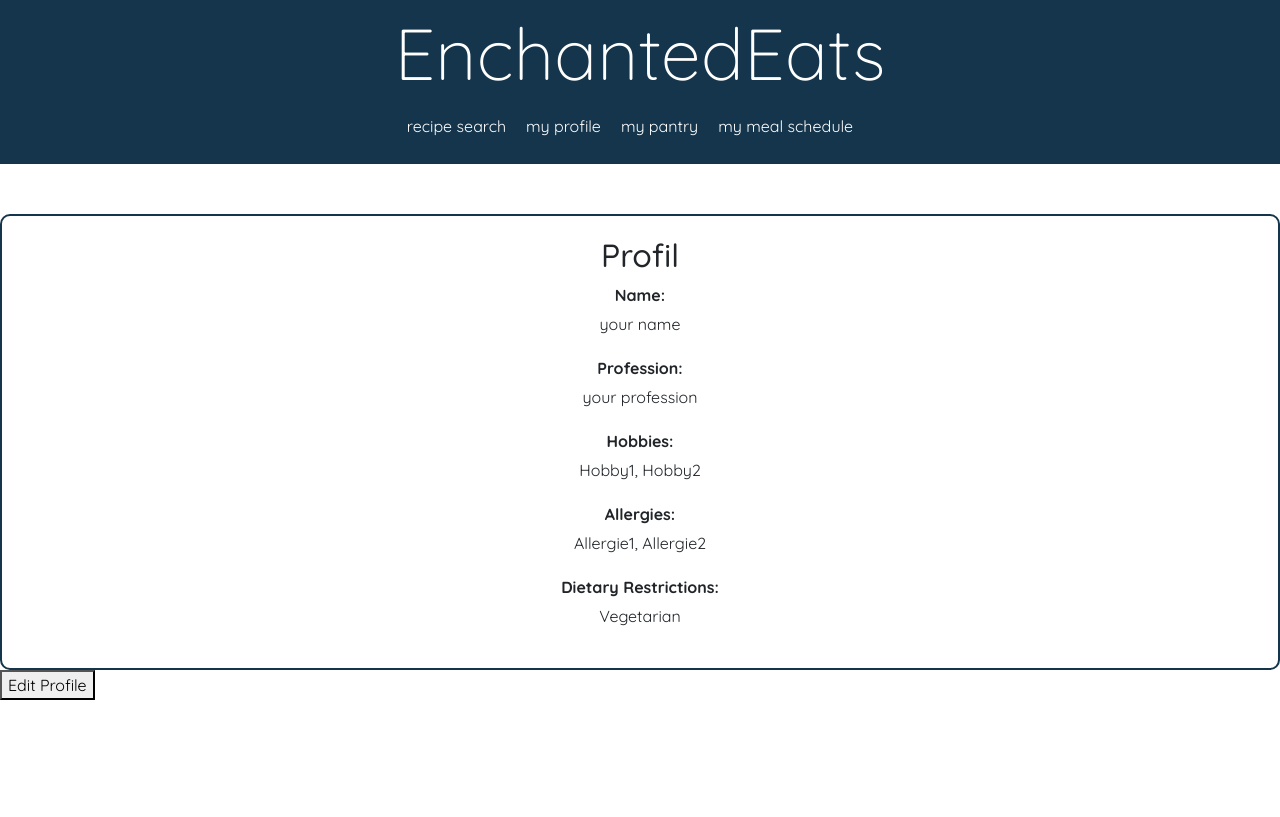
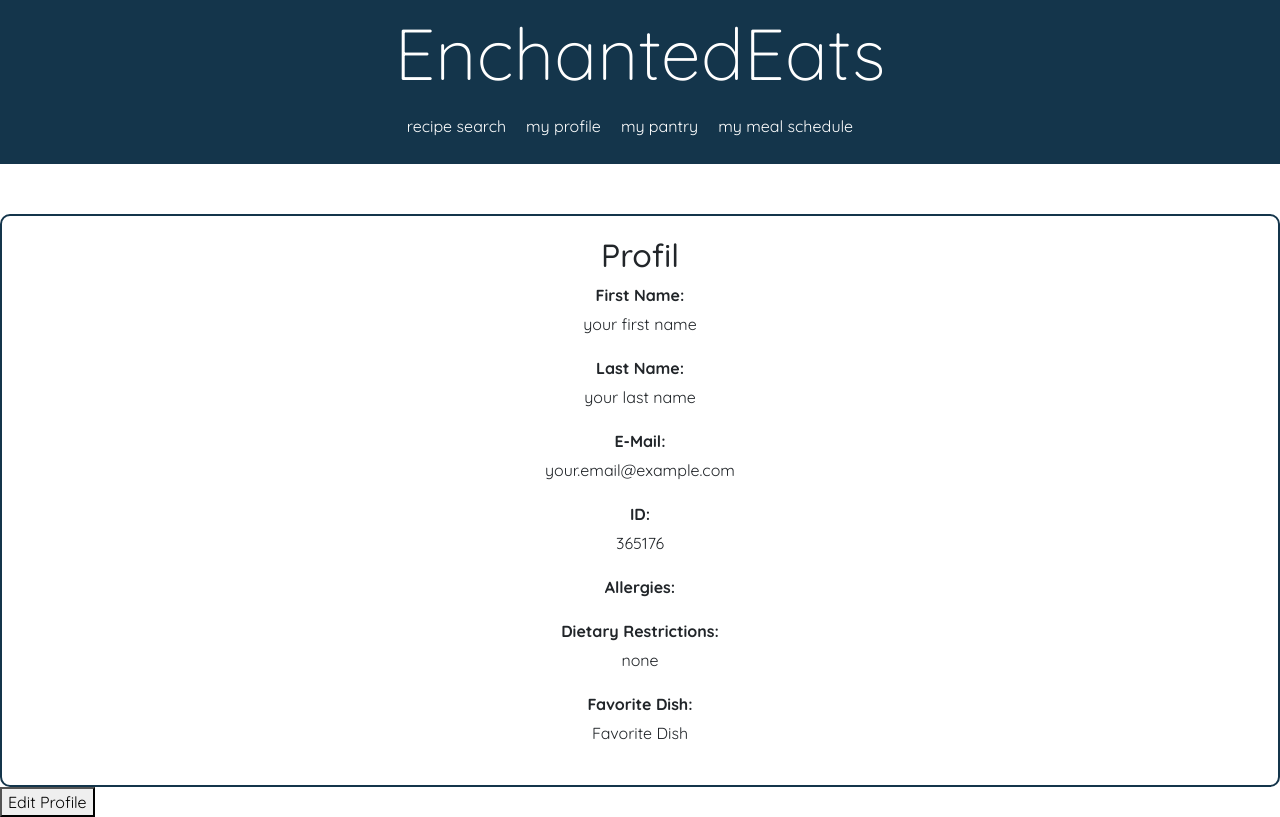
Before and after one commit to saskiamellies/rezept-softwaretchnik, a React (Create React App) app: page /profile in a window 1280 px wide. Built offline with nearby package versions, Linux system fonts and the light colour scheme.

Commit message:
Update Profile and EditProfile

```diff
--- a/src/App.jsx
+++ b/src/App.jsx
@@ -1,5 +1,5 @@
 import React from "react";
-import { BrowserRouter as Router, Route, Routes, Link, Navigate} from "react-router-dom";
+import { BrowserRouter as Router, Route, Routes} from "react-router-dom";
 import Header from "./components/Header";
 import Recipes from "./components/Recipes";
 import MyProfile from "./components/Profile";
@@ -7,8 +7,6 @@ import MyPantry from "./components/MyPantry";
 import MyMealSchedule from "./components/MealSchedule";
 import "bootstrap/dist/css/bootstrap.min.css";
 import "./style.css";
-import EditProfile from "./components/EditProfile";
-import useDrivePicker from "react-google-drive-picker";
 
 
 
--- a/src/components/EditProfile.jsx
+++ b/src/components/EditProfile.jsx
@@ -44,6 +44,13 @@ const EditProfile = ({ initialProfile, updateProfile }) => {
     }
   };
 
+  const handleDeletePhoto = () => {
+    setEditedProfile((prevProfile) => ({
+      ...prevProfile,
+      photo: null,
+    }));
+  };
+
   const handleSubmit = async (e) => {
     e.preventDefault();
     const updatedProfile = {
@@ -53,51 +60,52 @@ const EditProfile = ({ initialProfile, updateProfile }) => {
     };
 
     try {
-        localStorage.clear(); // Hier wird der LocalStorage geleert
+      localStorage.clear();
       localStorage.setItem("userProfile", JSON.stringify(updatedProfile));
       await saveProfile(updatedProfile);
-
       updateProfile(updatedProfile);
     } catch (error) {
       console.error("Failed to save profile:", error);
     }
     };
 
+
     return (
       <form className="edit-form" onSubmit={handleSubmit}>
         <h3>Edit Profile</h3>
         <div className="input-group">
           <label>
-              Name:
+            First Name:
             <input
               type="text"
-                name="name"
-                value={editedProfile.name}
+              name="firstName"
+              value={editedProfile.firstName}
               onChange={handleChange}
             />
           </label>
         </div>
         <div className="input-group">
           <label>
-              Profession:
+            Last Name:
             <input
               type="text"
-                name="job"
-                value={editedProfile.job}
+              name="lastName"
+              value={editedProfile.lastName}
               onChange={handleChange}
             />
           </label>
         </div>
         <div className="input-group">
           <label>
-              Hobbies:
+            E-Mail:
             <input
               type="text"
-                name="hobbies"
-                value={editedProfile.hobbies}
+              name="email"
+              value={editedProfile.email}
               onChange={handleChange}
             />
           </label>
+
         </div>
         <div className="input-group">
           <label>
@@ -123,6 +131,17 @@ const EditProfile = ({ initialProfile, updateProfile }) => {
         </div>
         <div className="input-group">
           <label>
+            Favorite Dish:
+            <input
+              type="text"
+              name="favoriteDish"
+              value={editedProfile.favoriteDish}
+              onChange={handleChange}
+            />
+          </label>
+        </div>
+        <div className="input-group">
+          <label>
             Photo:
             <input
               type="file"
@@ -131,6 +150,11 @@ const EditProfile = ({ initialProfile, updateProfile }) => {
               onChange={handleChange}
             />
           </label>
+          {editedProfile.photo && (
+            <button type="button" onClick={handleDeletePhoto}>
+              Delete Photo
+            </button>
+          )}
         </div>
         <div className="image-preview">
           {editedProfile.photo && (
@@ -146,4 +170,5 @@ const EditProfile = ({ initialProfile, updateProfile }) => {
     );
 
   }
+
 export default EditProfile;
--- a/src/components/Profile.jsx
+++ b/src/components/Profile.jsx
@@ -3,21 +3,34 @@ import EditProfile from './EditProfile';
 import { getProfile } from './profileService';
 
 
+const generateUniqueId = () => {
+  const randomNumber = Math.floor(100000 + Math.random() * 900000); // Erzeugt eine Zufallszahl zwischen 100000 und 999999
+  return randomNumber.toString();
+};
+
 const MyProfile = () => {
   const [profileInfo, setProfileInfo] = useState({
-    name: 'your name',
-    job: 'your profession',
-    hobbies: ['Hobby1', 'Hobby2'],
-    allergies: ['Allergie1', 'Allergie2'],
-    dietaryRestrictions: 'Vegetarian',
+    firstName: 'your first name',
+    lastName: 'your last name',
+    email: 'your.email@example.com',
+    id:null,
+    allergies: [],
+    dietaryRestrictions: 'none',
+    favoriteDish:'Favorite Dish',
     photo: null,
   });
-
+  const [isEmailValid, setIsEmailValid] = useState(true);
   const [editing, setEditing] = useState(false);
 
   const handleProfileEdit = async (updatedProfile) => {
-    setProfileInfo(updatedProfile);
+    if (isEmailValid) {
+      setIsEmailValid(true);
+      EditProfile(updatedProfile);
       setEditing(false);
+    } else {
+      setIsEmailValid(false);
+      alert('Das E-Mail-Format ist inkorrekt. Bitte überprüfe deine Eingabe.');
+    }
   };
 
   useEffect(() => {
@@ -32,35 +45,62 @@ const MyProfile = () => {
       }
     };
 
+    const generateAndSetId = () => {
+      const newId = generateUniqueId();
+      setProfileInfo((prevProfile) => ({
+        ...prevProfile,
+        id: newId,
+      }));
+    };
+
+    if (!profileInfo.id) {
+      generateAndSetId();
+    }
+
     fetchProfile();
-  }, []);
+  }, [profileInfo.id]);
+
 
   return (
       <div>
         <div className="profile-container" id="profile-container">
           <h2>Profil</h2>
           <div className="profile-info">
-          <div className="label">Name:</div>
-          <div className="profile-text">{profileInfo.name}</div>
+            <div className="label">First Name:</div>
+            <div className="profile-text">{profileInfo.firstName}</div>
           </div>
           <div className="profile-info">
-          <div className="label">Profession:</div>
-          <div className="profile-text">{profileInfo.job}</div>
+            <div className="label">Last Name:</div>
+            <div className="profile-text">{profileInfo.lastName}</div>
           </div>
           <div className="profile-info">
-          <div className="label">Hobbies:</div>
-          <div className="profile-text">{profileInfo.hobbies.join(", ")}</div>
+          <div className="label">E-Mail:</div>
+        {isEmailValid ? (
+          <div className="profile-text">{profileInfo.email}</div>
+        ) : (
+          <div className="profile-text invalid-email">Ungültige E-Mail-Adresse</div>
+        )}
+      </div>
+          <div className="profile-info">
+            <div className="label">ID:</div>
+            <div className="profile-text">{profileInfo.id}</div>
           </div>
           <div className="profile-info">
             <div className="label">Allergies:</div>
             <div className="profile-text">
-            {profileInfo.allergies.join(", ")}
+              {profileInfo.allergies.join(', ')}
             </div>
           </div>
           <div className="profile-info">
             <div className="label">Dietary Restrictions:</div>
             <div className="profile-text">
               {profileInfo.dietaryRestrictions}
+            </div>
+          </div>
+          <div className="profile-info">
+            <div className="label">Favorite Dish:</div>
+            <div className="profile-text">
+              {profileInfo.favoriteDish}
             </div>
           </div>
           {profileInfo.photo && (
@@ -88,4 +128,5 @@ const MyProfile = () => {
   );
         };
 
+
 export default MyProfile;
--- a/src/components/RecipeList.jsx
+++ b/src/components/RecipeList.jsx
@@ -4,6 +4,11 @@ const RecipeList = ({ ingredient, isVegetarian, area, onClickRecipe }) => {
 
   const [dishesUnfiltered, setDishesUnfiltered] = useState([]);
   const [dishes, setDishes] = useState([]);
+
+  useEffect(() => {
+    const filteredDishes = filterDishes(dishesUnfiltered);
+    setDishes(filteredDishes);
+  }, [filterDishes, dishesUnfiltered]);
 
    useEffect(() => {
     const fetchData = async () => {
```
Also changed, not shown: 1 other file (tests, documents, lock files or other folders). Lines whose indentation alone changed are shown as unchanged.
